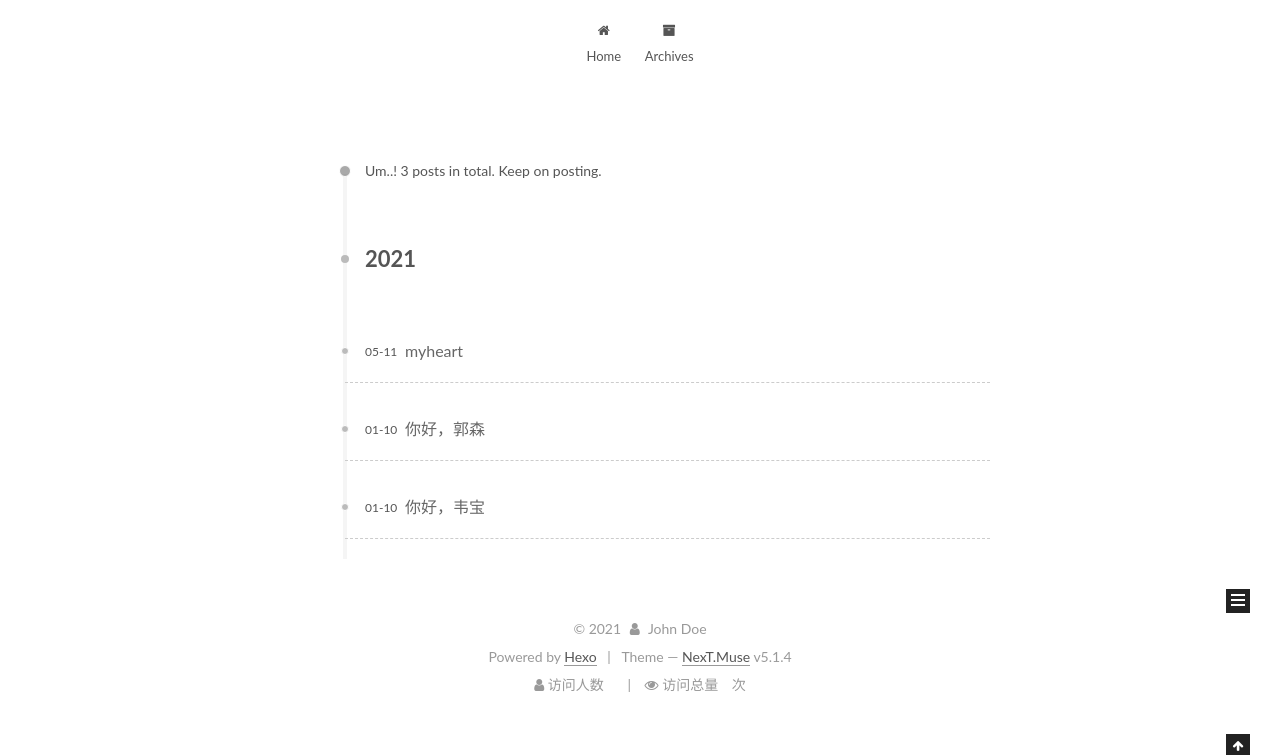
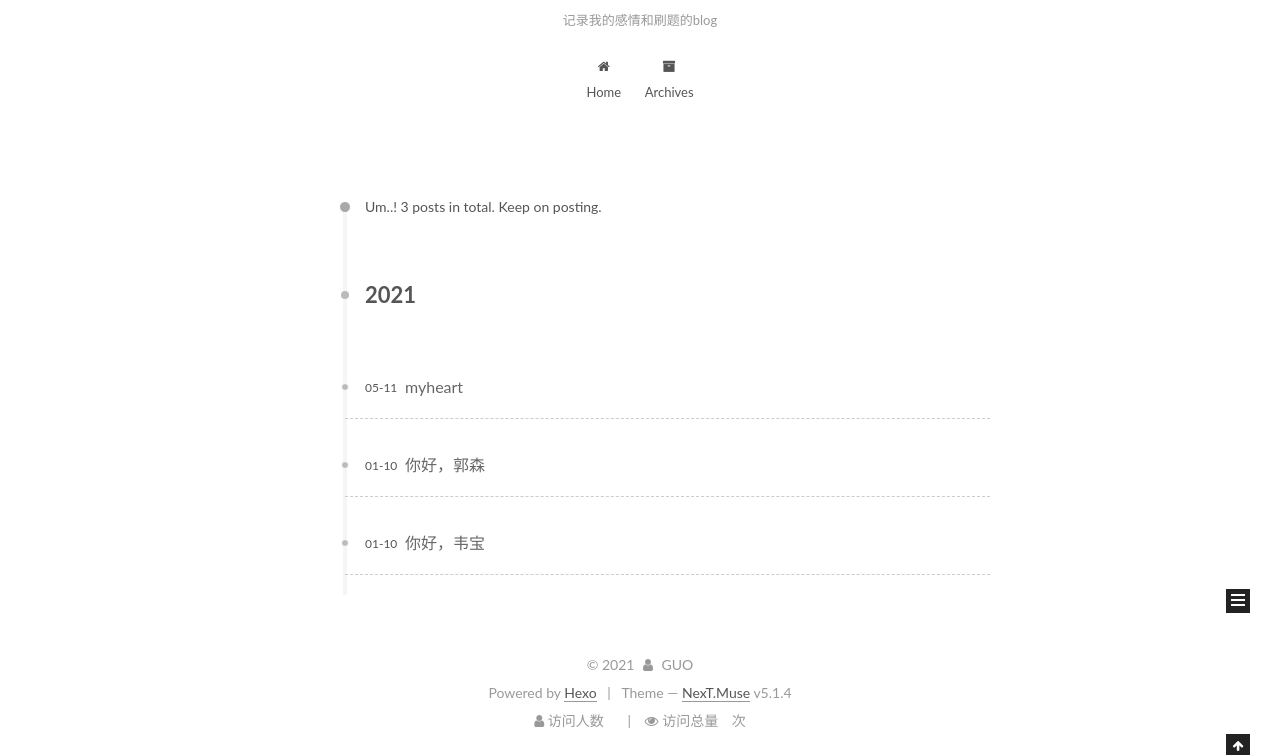
Before and after one commit to mybigfamily/mybigfamily.github.io, a plain HTML site: page archives/index.html in a window 1280 px wide. Shown: the part 142-897 px from the top of the page. Before the commit the page ends 861 px from the top, so only its background shows below. Drawn offline with Linux system fonts and the light colour scheme; some packages are replaced by stand-ins of ours; a script that the page names is missing.

Commit message:
Site updated: 2021-07-04 21:37:56

```diff
--- a/archives/index.html
+++ b/archives/index.html
@@ -84,7 +84,7 @@
 <meta property="og:url" content="http://example.com/archives/index.html">
 <meta property="og:site_name" content="郭婷的Log">
 <meta property="og:locale" content="en_US">
-<meta property="article:author" content="John Doe">
+<meta property="article:author" content="GUO">
 <meta name="twitter:card" content="summary">
 
 
@@ -156,7 +156,7 @@
       </a>
     </div>
 
-        <p class="site-subtitle"></p>
+        <p class="site-subtitle">记录我的感情和刷题的blog</p>
 
   </div>
 
@@ -444,7 +444,7 @@
   <span class="with-love">
     <i class="fa fa-user"></i>
   </span>
-  <span class="author" itemprop="copyrightHolder">John Doe</span>
+  <span class="author" itemprop="copyrightHolder">GUO</span>
 
 
 </div>
--- a/css/main.css
+++ b/css/main.css
@@ -1822,7 +1822,7 @@ pre .javascript .function {
   width: 4px;
   height: 4px;
   border-radius: 50%;
-  background: #96ffed;
+  background: #0e2b87;
 }
 .links-of-blogroll {
   font-size: 13px;
```
Also changed, not shown: 2021/01/10/你好，郭森/index.html (+3 -3 lines), 2021/01/10/你好，韦宝/index.html (+3 -3 lines), 2021/05/11/myheart/index.html (+3 -3 lines), archives/2021/01/index.html (+3 -3 lines), archives/2021/05/index.html (+3 -3 lines), archives/2021/index.html (+3 -3 lines), index.html (+3 -3 lines).
